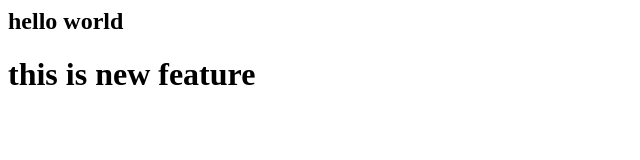
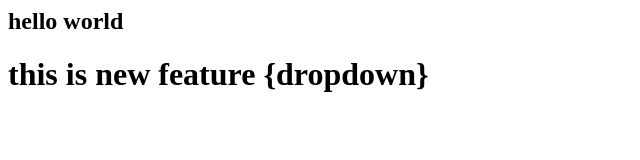
Before and after one commit to amitshah588/localrepo, a plain HTML site: page index.html in a window 1280 px wide. Shown: the whole page, without its empty margins (0-640 px from the left). Drawn offline with Linux system fonts and the light colour scheme.

Commit message:
added dropdown

```diff
--- a/index.html
+++ b/index.html
@@ -1,2 +1,2 @@
 <h2>hello world</h2>
-<h1> this is new feature</h1>
+<h1> this is new feature {dropdown}</h1>
```
